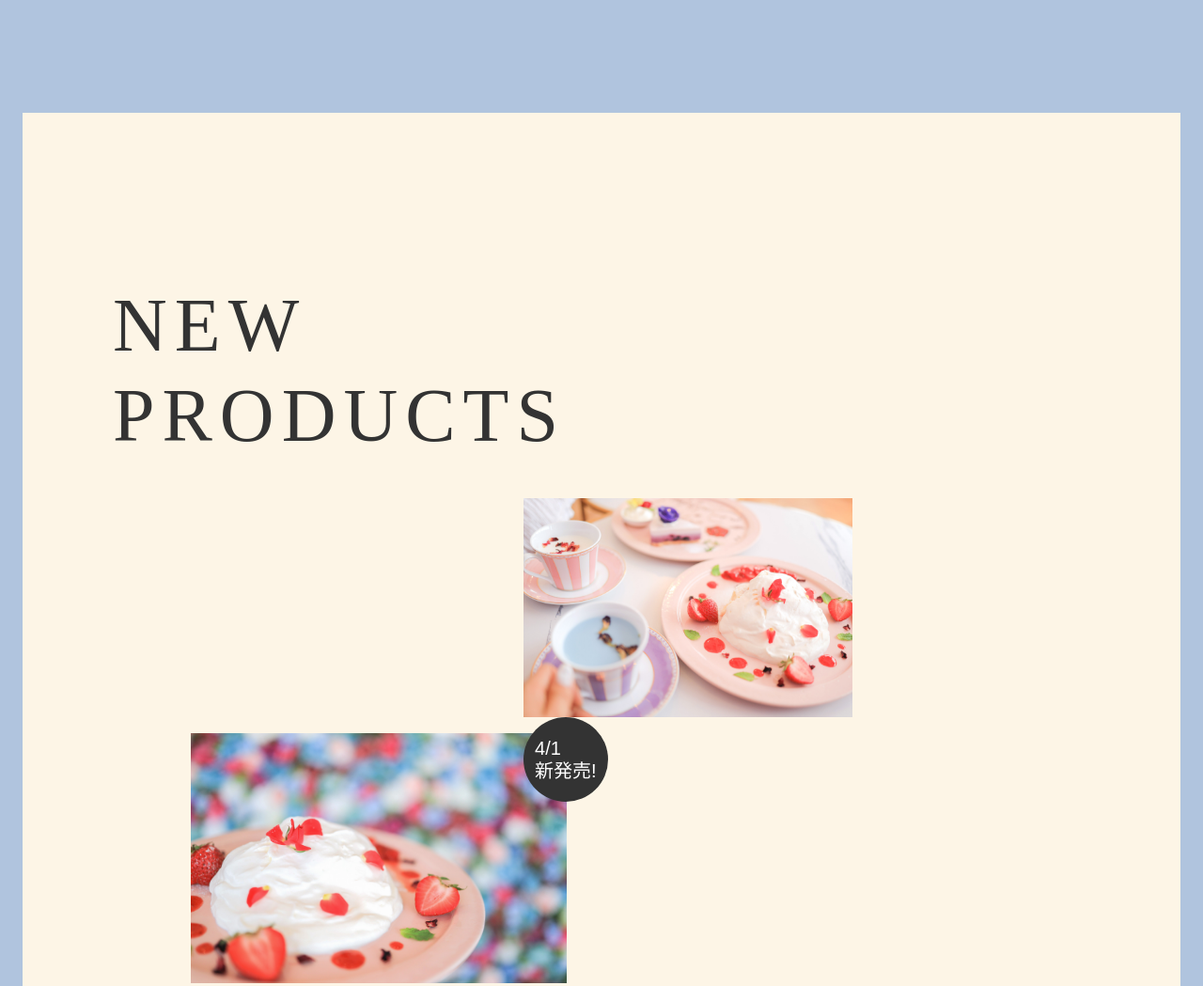
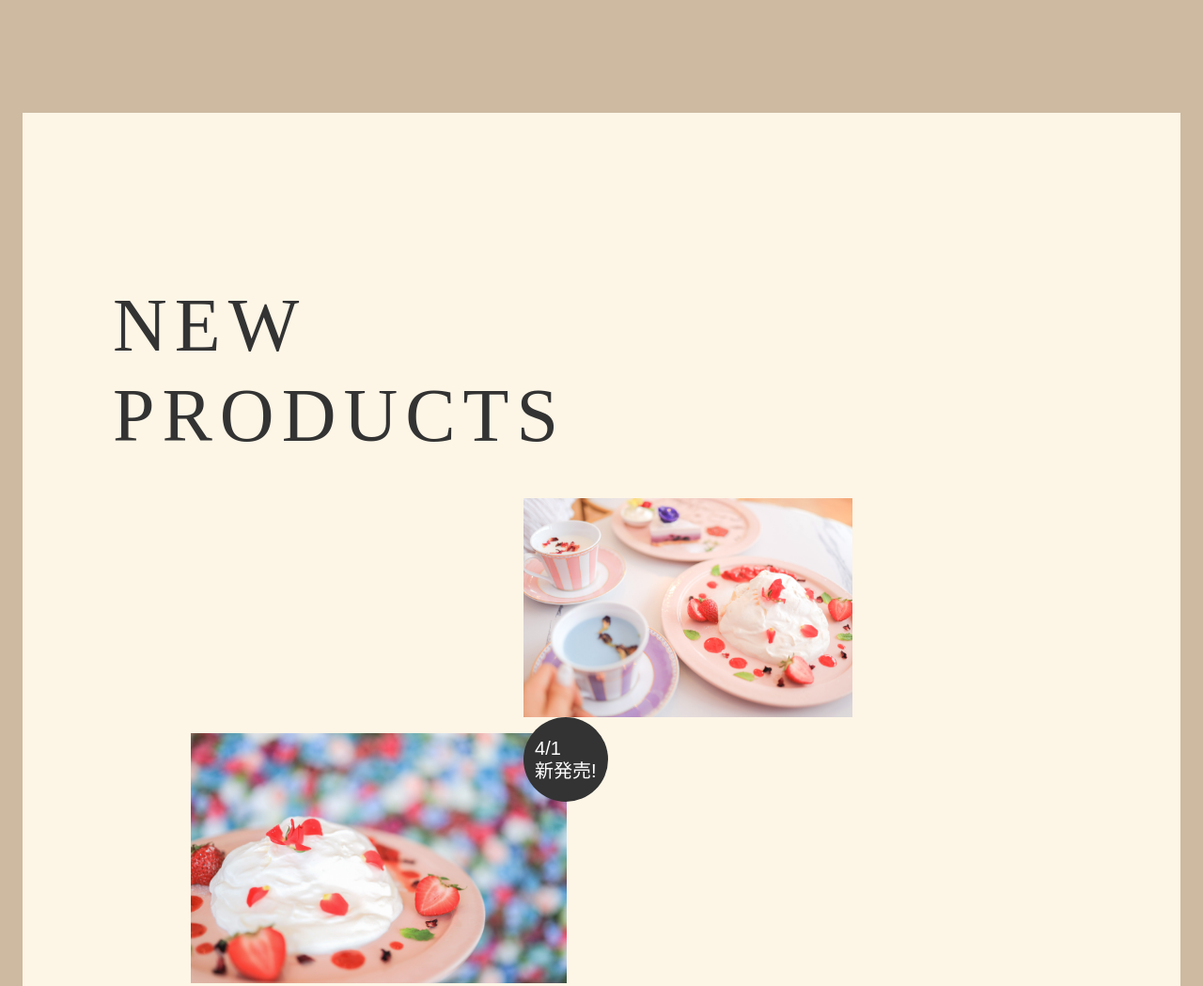
Before and after one commit to gadgeski/CSS_ImageSwitching, a plain HTML site: page index.html in a window 1280 px wide. Shown: the part 1244-2293 px from the top of the page at 94% size. Drawn offline with Linux system fonts and the light colour scheme.

Commit message:
Updated style.css

```diff
--- a/style.css
+++ b/style.css
@@ -251,7 +251,7 @@ Basicstyle
 ============================================*/
 body {
   padding: 1rem;
-  background-color: #b0c4de;
+  background-color: #cdbaa1;
 }
 
 img {
```
